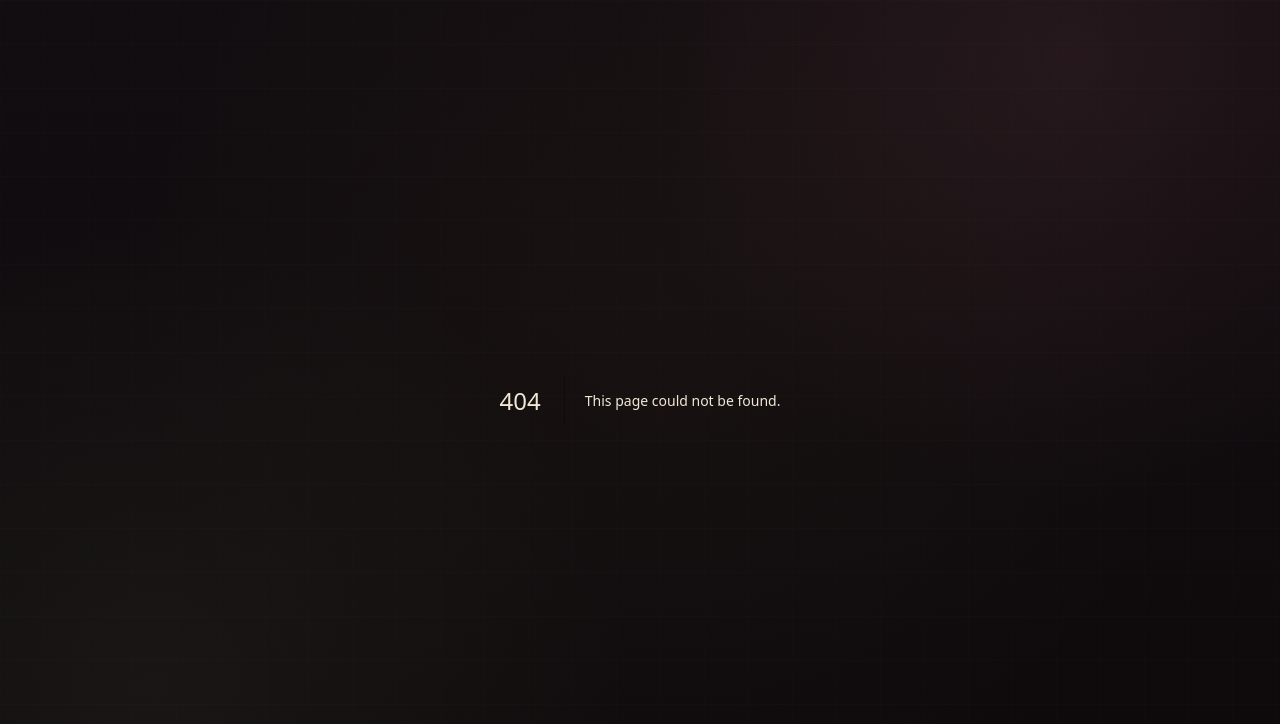
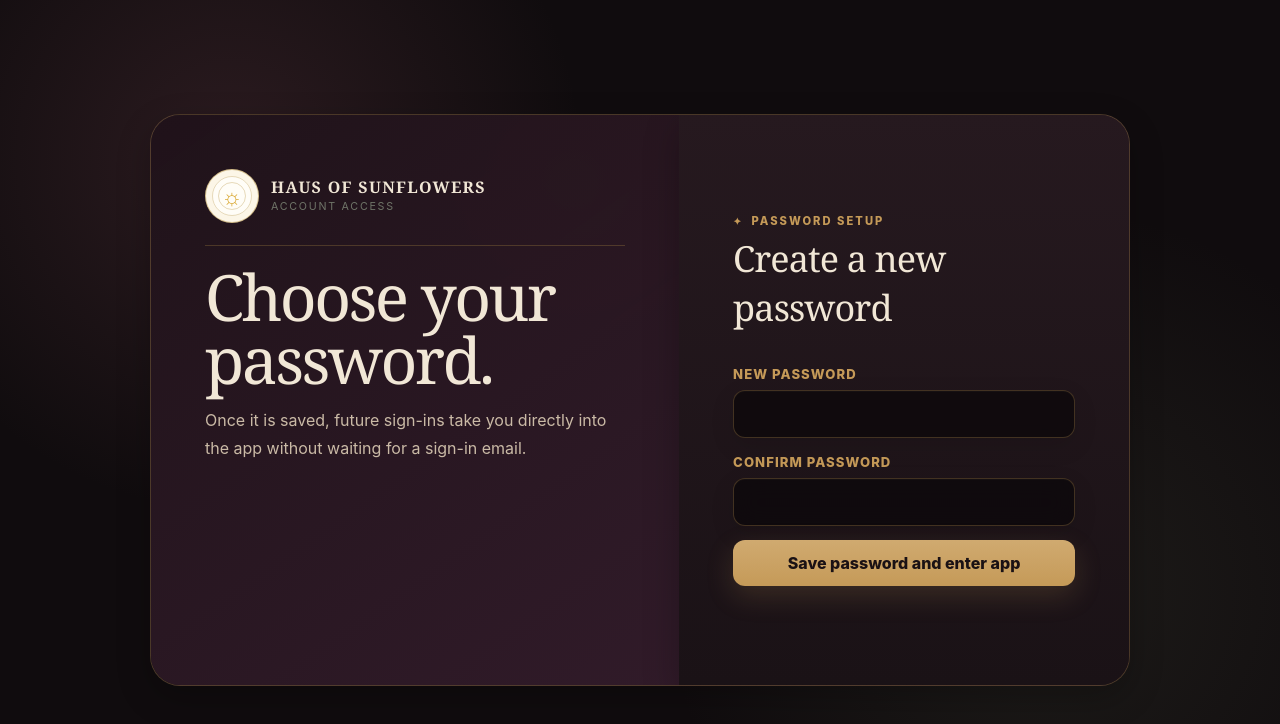
Before and after one commit to kamainicole/haus-of-sunflowers, a Next.js app in the folder haus-of-sunflowers/apps/web/: page /reset-password in a window 1280 px wide. Before the commit this address had no page. Shown: the top 724 px of the page. Built offline with nearby package versions, Linux system fonts and the light colour scheme.

Commit message:
Add password reset completion page

```diff
--- /dev/null
+++ b/haus-of-sunflowers/apps/web/app/reset-password/page.tsx
@@ -0,0 +1,100 @@
+"use client";
+
+import { useState } from "react";
+import { createClient } from "@/lib/supabase/client";
+
+type Status = "idle" | "loading" | "error";
+
+export default function ResetPasswordPage() {
+  const [password, setPassword] = useState("");
+  const [confirmPassword, setConfirmPassword] = useState("");
+  const [status, setStatus] = useState<Status>("idle");
+  const [message, setMessage] = useState("");
+
+  async function handleSubmit(event: React.FormEvent) {
+    event.preventDefault();
+    setStatus("loading");
+    setMessage("");
+
+    if (password.length < 8) {
+      setStatus("error");
+      setMessage("Use at least 8 characters.");
+      return;
+    }
+
+    if (password !== confirmPassword) {
+      setStatus("error");
+      setMessage("The passwords do not match.");
+      return;
+    }
+
+    const supabase = createClient();
+    const { error } = await supabase.auth.updateUser({ password });
+
+    if (error) {
+      setStatus("error");
+      setMessage(error.message || "Unable to update your password.");
+      return;
+    }
+
+    const { data: isOwner } = await supabase.schema("research").rpc("am_i_owner");
+    window.location.replace(isOwner === true ? "/admin" : "/dashboard");
+  }
+
+  return (
+    <main className="login-page">
+      <section className="login-wrap">
+        <div className="login-brand">
+          <div>
+            <div className="brand-mark" style={{ borderBottomColor: "rgba(184,148,69,.28)" }}>
+              <div className="brand-seal" aria-hidden="true">☼</div>
+              <div className="brand-name">
+                <strong>Haus of Sunflowers</strong>
+                <small>Account Access</small>
+              </div>
+            </div>
+            <h2>Choose your password.</h2>
+            <p>Once it is saved, future sign-ins take you directly into the app without waiting for a sign-in email.</p>
+          </div>
+        </div>
+
+        <div className="login-card">
+          <div className="eyebrow">Password setup</div>
+          <h1>Create a new password</h1>
+
+          <form onSubmit={handleSubmit}>
+            <label className="field-label" htmlFor="new-password">New password</label>
+            <input
+              id="new-password"
+              className="field"
+              type="password"
+              autoComplete="new-password"
+              minLength={8}
+              required
+              value={password}
+              onChange={(event) => setPassword(event.target.value)}
+            />
+
+            <label className="field-label" htmlFor="confirm-password" style={{ marginTop: 16 }}>Confirm password</label>
+            <input
+              id="confirm-password"
+              className="field"
+              type="password"
+              autoComplete="new-password"
+              minLength={8}
+              required
+              value={confirmPassword}
+              onChange={(event) => setConfirmPassword(event.target.value)}
+            />
+
+            <button className="primary-button" type="submit" disabled={status === "loading"}>
+              {status === "loading" ? "Saving…" : "Save password and enter app"}
+            </button>
+          </form>
+
+          {status === "error" && <p className="status-message error">{message}</p>}
+        </div>
+      </section>
+    </main>
+  );
+}
```
